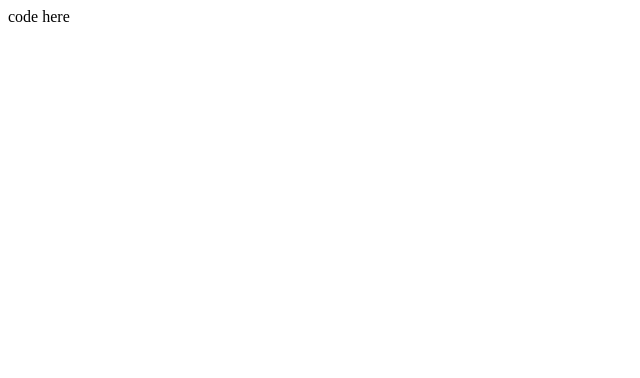
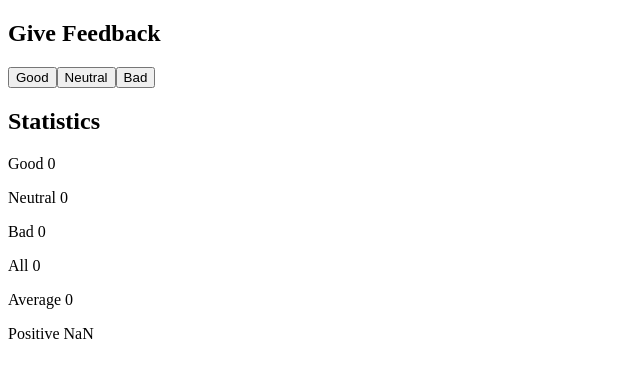
Before and after one commit to DenysChavez/FullStackOpen, a React (Vite) app in the folder part1/unicafe/: page / in a window 1280 px wide. Shown: the top 378 px of the page, without its empty margins (0-640 px from the left). Built offline with nearby package versions, Linux system fonts and the light colour scheme.

Commit message:
Part1 exercise 1.7: unicafe step 2

```diff
--- a/part1/unicafe/src/App.jsx
+++ b/part1/unicafe/src/App.jsx
@@ -1,12 +1,28 @@
 import { useState } from "react";
+
+const Title = ({ text }) => (<h2>{text}</h2>);
 
 const App = () => {
   // save clicks of each button to its own state
   const [good, setGood] = useState(0);
   const [neutral, setNeutral] = useState(0);
   const [bad, setBad] = useState(0);
-
-  return <div>code here</div>;
+  const total = good + neutral + bad;
+  return (
+    <div>
+      <Title text={"Give Feedback"} />
+      <button>Good</button>
+      <button>Neutral</button>
+      <button>Bad</button>
+      <Title text={"Statistics"} />
+      <p>Good {good}</p>
+      <p>Neutral {neutral}</p>
+      <p>Bad {bad}</p>
+      <p>All {good + neutral + bad}</p>
+      <p>Average {total / 3}</p>
+      <p>Positive {(good / total) * 100} </p>
+    </div>
+  );
 };
 
 export default App;
```
